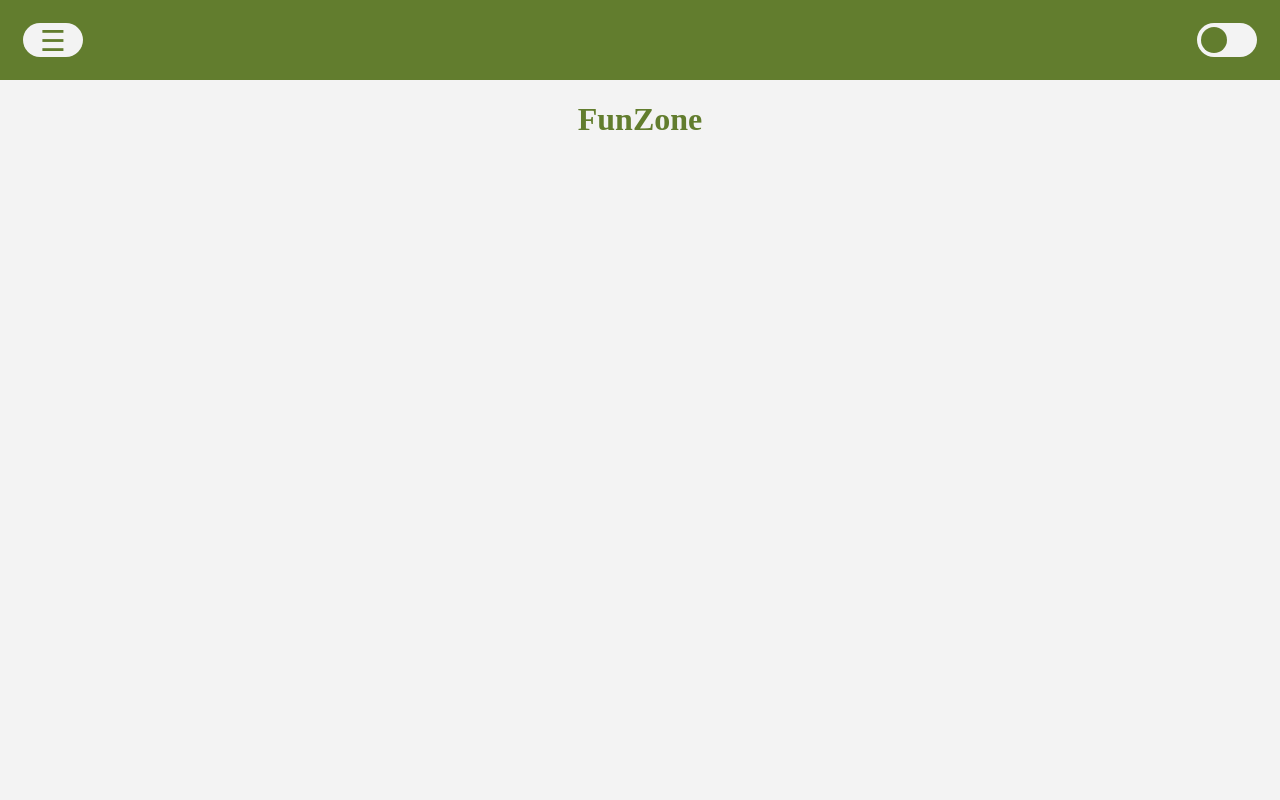
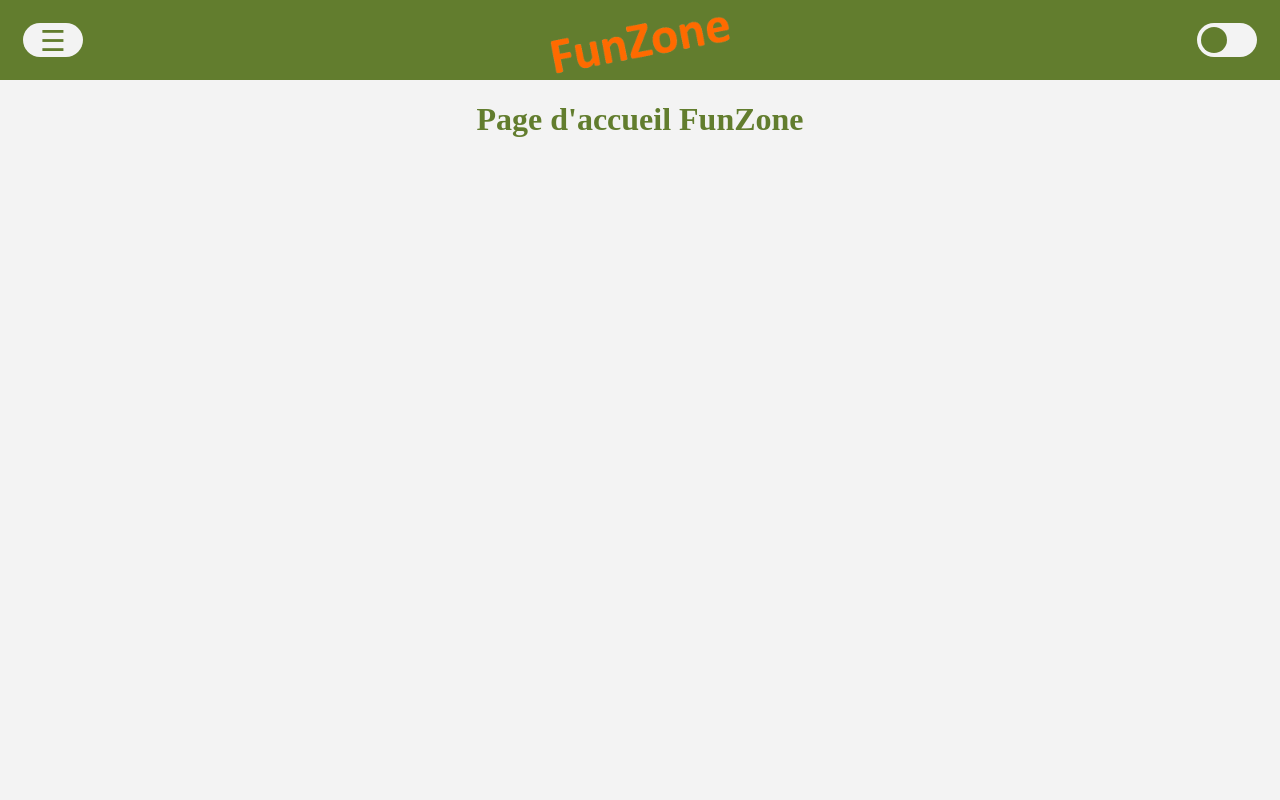
Before and after one commit to malibu1106/FunZone, a PHP site: page / in a window 1280 px wide. Run offline with PHP 8.4, Linux system fonts and the light colour scheme.

Commit message:
Structure site + début menu latéral

```diff
--- a/style.css
+++ b/CSS/style.css
@@ -17,18 +17,22 @@ body {
     transition: background-color 0.5s, color 0.5s;
 }
 
+
+/* ELEMENTS */
+
 header {
     background: var(--text-color);
     transition: background-color 0.5s, color 0.5s;
     width: 100vw;
     height: 80px;
+    opacity: 1;
     z-index: 5;
     position: sticky;
     top: 0;
 }
 
 header .menuButtonOpen,
-#lateralMenu button {
+.menuButtonClose {
     height: 34px;
     width: 60px;
     position: absolute;
@@ -40,12 +44,31 @@ header .menuButtonOpen,
     color: var(--text-color);
     font-size: 1.8em;
     line-height: 34px;
-    transition: left 0.5s;
+    transform: scale(1);
+    transition: left 0.5s, transform 1s;
     cursor: pointer;
 }
 
 header .buttonMenuOpenHide {
     left: -100px;
+    transform: scale(0.1);
+}
+
+header .logo {
+    height: 100%;
+    position: absolute;
+    left: 0;
+    right: 0;
+    margin: auto;
+}
+
+.lateralMenuClosed button {
+    transform: scale(0.1);
+}
+
+.lateralMenuOpen button {
+    transform: scale(1);
+
 }
 
 
@@ -55,9 +78,10 @@ header .buttonMenuOpenHide {
     position: absolute;
     top: 0;
     background: var(--text-color);
-    transition: background-color 0.5s, color 0.5s, left 0.5s;
+    transition: background-color 0.5s, color 0.5s, left 0.5s linear;
     z-index: 10;
 }
+
 
 .lateralMenuOpen {
     left: 0;
@@ -65,6 +89,48 @@ header .buttonMenuOpenHide {
 
 .lateralMenuClosed {
     left: -100%;
+}
+
+nav.menuDesktop {
+    width: 96%;
+    margin: auto;
+    margin-top: 80px;
+
+    color: var(--bg-color);
+    z-index: 20;
+}
+
+nav.menuDesktop ul {
+    list-style: none;
+    padding: 20px;
+    margin: 20px auto;
+    transform: scale(1);
+    transition: transform 0.2s;
+    box-shadow: 0px 4px 32px 4px rgba(255, 255, 255, 0.5);
+    border-radius: 25px;
+}
+
+nav.menuDesktop ul:hover {
+    box-shadow: 0px 2px 16px 2px rgba(255, 255, 255, 0.75);
+    transform: scale(0.96);
+    transition: transform 0.2s;
+
+}
+
+nav.menuDesktop li {
+    text-align: center;
+    width: 100%;
+    font-size: 1.8em;
+    line-height: 40px;
+}
+
+/* MAIN */
+main {
+    width: 100vw;
+    height: calc(100vh - 80px);
+    position: absolute;
+
+
 }
 
 /*TOGGLE DARK LIGHT */
@@ -120,10 +186,15 @@ input:checked+.slider:before {
     border-radius: 50%;
 }
 
+/* PAGES */
+
 
 h1 {
     text-align: center;
 }
+
+
+
 
 /* + 768px */
 
--- /dev/null
+++ b/elements/headerAndMenu.php
@@ -0,0 +1,28 @@
+
+    <header>
+        <button class="menuButtonOpen buttonMenuOpenDisplay">☰</button>
+
+        <img class="logo" src="images/logo.png" alt="Logo FunZone">
+
+        <label class="switch">
+            <input type="checkbox" id="themeToggle">
+            <span class="slider round"></span>
+        </label>
+
+    </header>
+
+
+
+
+
+
+
+
+
+
+
+    <div id="lateralMenu" class="lateralMenuClosed">
+        <button class="menuButtonClose">X</button>
+        <?php include 'elements/menu.php'?>
+
+    </div>
--- /dev/null
+++ b/elements/menu.php
@@ -0,0 +1,17 @@
+<nav class="menuDesktop">
+            <ul>
+                <li>Accueil</li>
+                <li>Jeux solo</li>
+                <li>Jeux multijoueurs</li>
+                <li>Aide</li>
+            </ul>
+            <ul>
+                <li>Connexion</li>
+                <li>Mon Compte</li>
+                <li>Paramètres</li>
+            </ul>
+            <ul>
+                <li>Contact</li>
+                <li>F.A.Q</li>
+            </ul>
+</nav>
--- a/index.html
+++ /dev/null
@@ -1,31 +0,0 @@
-<!DOCTYPE html>
-<html lang="en">
-
-<head>
-    <meta charset="UTF-8">
-    <meta name="viewport" content="width=device-width, initial-scale=1.0">
-    <script type="text/javascript" src="script.js" defer></script>
-    <link rel="stylesheet" href="style.css">
-
-    <title>FunZone</title>
-</head>
-
-<body>
-    <div id="lateralMenu" class="lateralMenuClosed">
-        <button class="menuButtonClose">X</button>
-
-    </div>
-    <header>
-        <button class="menuButtonOpen buttonMenuOpenDisplay">☰</button>
-        <label class="switch">
-            <input type="checkbox" id="themeToggle">
-            <span class="slider round"></span>
-        </label>
-
-    </header>
-
-    <h1>FunZone</h1>
-
-</body>
-
-</html>
--- /dev/null
+++ b/index.php
@@ -0,0 +1,21 @@
+<!DOCTYPE html>
+<html lang="fr">
+
+<head>
+    <meta charset="UTF-8">
+    <meta name="viewport" content="width=device-width, initial-scale=1.0">
+    <script type="text/javascript" src="JS/script.js" defer></script>
+    <link rel="stylesheet" href="CSS/style.css">
+
+    <title>FunZone</title>
+</head>
+
+<body>
+    <?php
+    include 'elements/headerAndMenu.php';
+    include 'pages/accueil.php';
+?>
+
+</body>
+
+</html>
--- /dev/null
+++ b/pages/accueil.php
@@ -0,0 +1,5 @@
+<main>
+
+<h1>Page d'accueil FunZone</h1>
+
+</main>
```
Also changed, not shown: JS/script.js (renamed from script.js, +26 -0 lines), images/logo.png (added).
